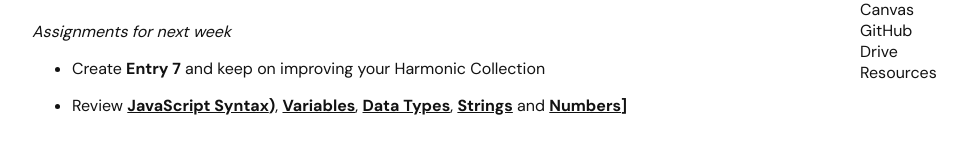
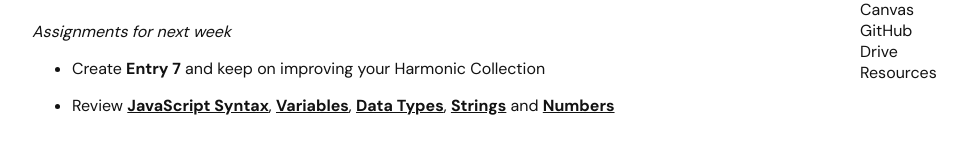
Before and after one commit to core1-interaction/core1-interaction.github.io, a Jekyll site: the page built from week9.md, in a window 1280 px wide. Shown: the part 283-437 px from the top of the page, without its empty margins (108-1075 px from the left). Built offline with Jekyll 4.4.1, drawn with Linux system fonts in a browser that asks for light colours.

```diff
--- a/week9.md
+++ b/week9.md
@@ -17,4 +17,4 @@ title: Week 9
 *Assignments for next week*
 + Create **Entry 7** and keep on improving your Harmonic Collection
 
-+ Review **[<u>JavaScript Syntax</u>](https://www.w3schools.com/js/js_syntax.asp))**, **[<u>Variables</u>](https://www.w3schools.com/js/js_variables.asp)**, **[<u>Data Types</u>](https://www.w3schools.com/js/js_datatypes.asp)**, **[<u>Strings</u>](https://www.w3schools.com/js/js_strings.asp)** and **[<u>Numbers</u>](https://www.w3schools.com/js/js_numbers.asp)]**
++ Review **[<u>JavaScript Syntax</u>](https://www.w3schools.com/js/js_syntax.asp)**, **[<u>Variables</u>](https://www.w3schools.com/js/js_variables.asp)**, **[<u>Data Types</u>](https://www.w3schools.com/js/js_datatypes.asp)**, **[<u>Strings</u>](https://www.w3schools.com/js/js_strings.asp)** and **[<u>Numbers</u>](https://www.w3schools.com/js/js_numbers.asp)**
```
